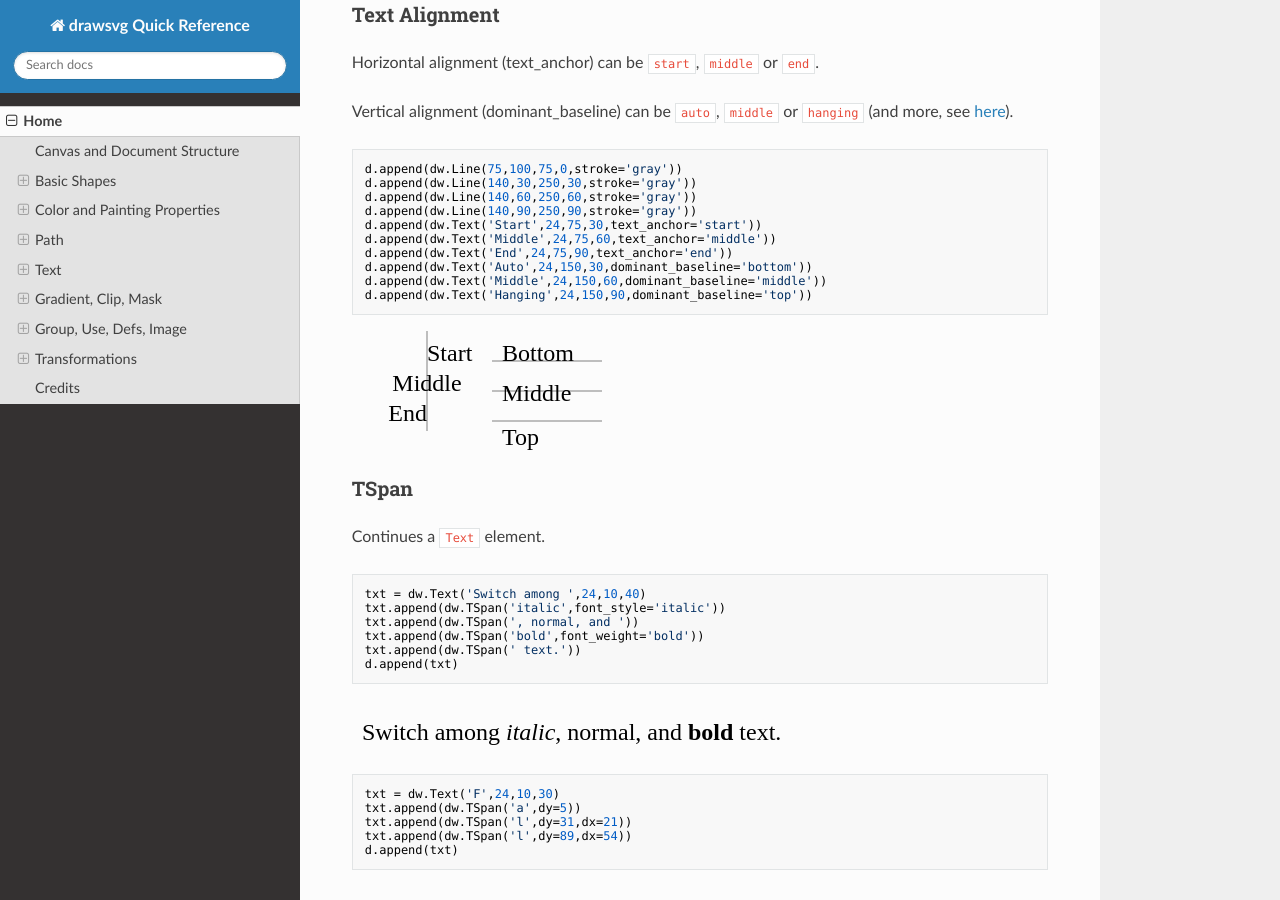
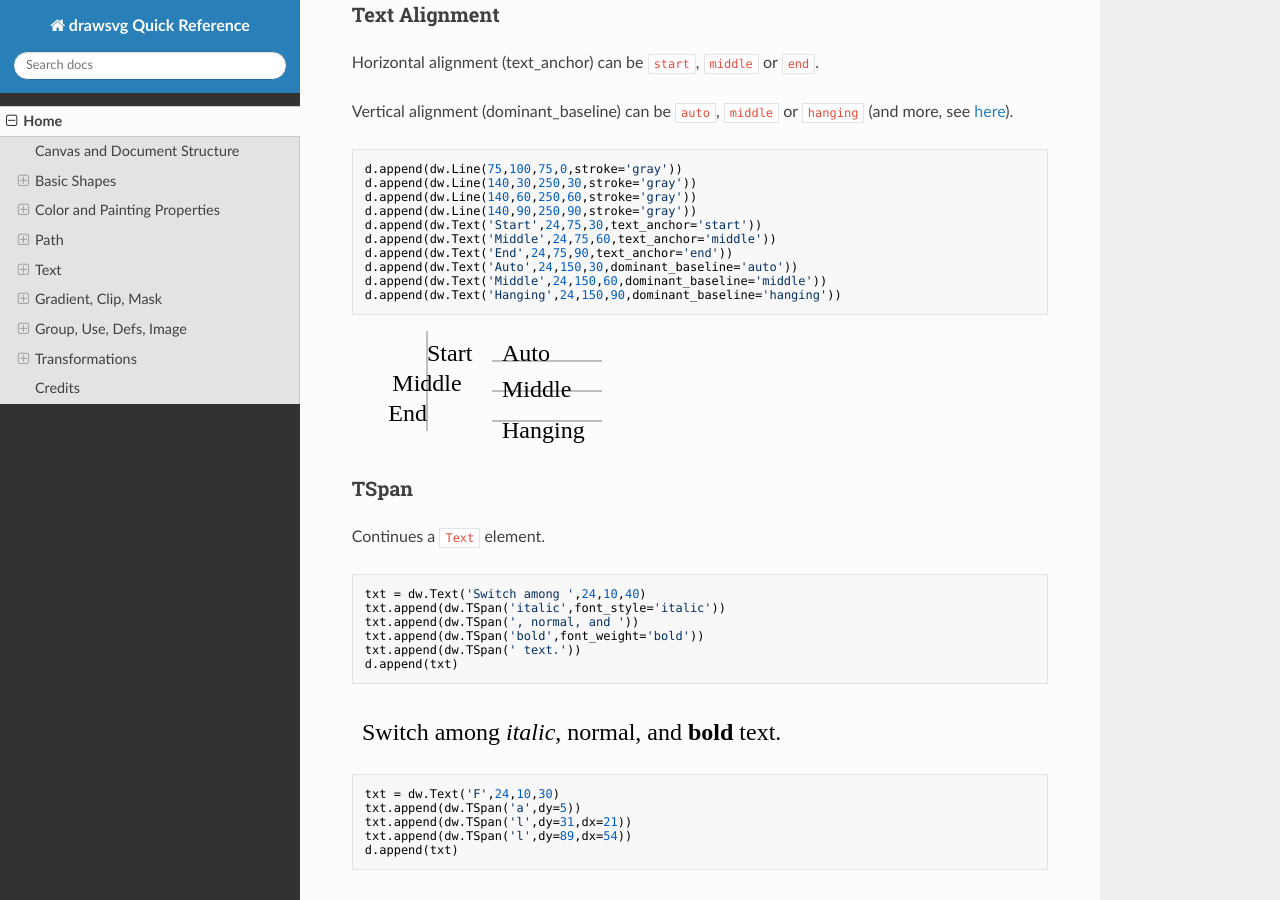
Before and after one commit to joachimheintz/svg, an MkDocs documentation site: the page built from docs/index.md, in a window 1280 px wide and 900 px high, scrolled down 11777 px. Built offline with MkDocs 1.6.1, drawn with Linux system fonts in a browser that asks for light colours; nearby versions of some CDN libraries.

Commit message:
fixed mistake in doc

````diff
--- a/docs/index.md
+++ b/docs/index.md
@@ -546,9 +546,9 @@ d.append(dw.Line(140,90,250,90,stroke='gray'))
 d.append(dw.Text('Start',24,75,30,text_anchor='start'))
 d.append(dw.Text('Middle',24,75,60,text_anchor='middle'))
 d.append(dw.Text('End',24,75,90,text_anchor='end'))
-d.append(dw.Text('Auto',24,150,30,dominant_baseline='bottom'))
+d.append(dw.Text('Auto',24,150,30,dominant_baseline='auto'))
 d.append(dw.Text('Middle',24,150,60,dominant_baseline='middle'))
-d.append(dw.Text('Hanging',24,150,90,dominant_baseline='top'))
+d.append(dw.Text('Hanging',24,150,90,dominant_baseline='hanging'))
 ```
 ![svg](img/04_align.svg)
 
````
Also changed, not shown: docs/img/04_align.svg.
